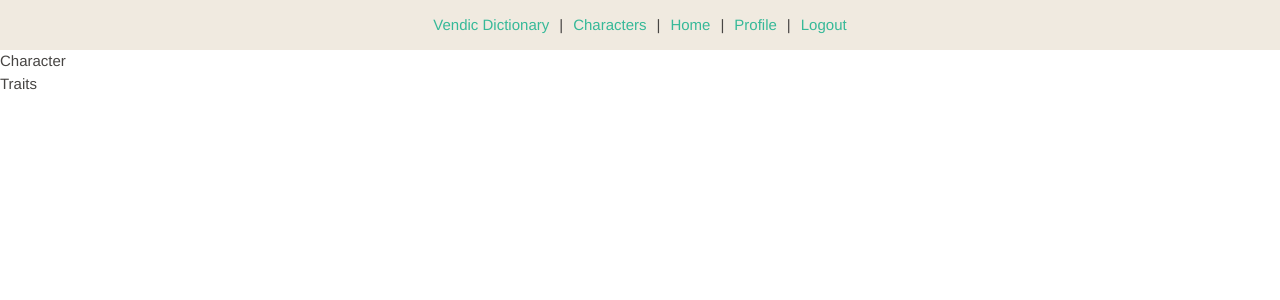
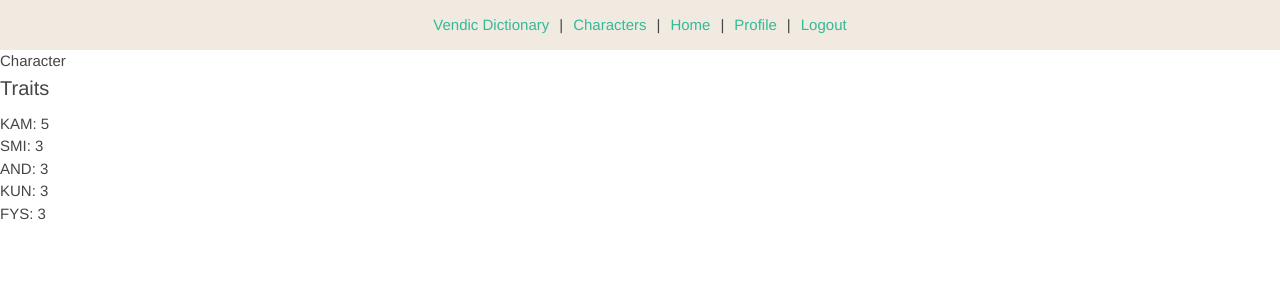
Before and after one commit to louiebergendal/scroll-keeper, a Vue app: page /users/1/characters in a window 1280 px wide. Shown: the top 300 px of the page. Built offline with nearby package versions, Linux system fonts and the light colour scheme; no server answers; sample sign-in values are in the browser's storage.

Commit message:
character traits

```diff
--- /dev/null
+++ b/src/components/LevelLadder.vue
@@ -0,0 +1,16 @@
+<template>
+</template>
+
+<script>
+	import { VilleVakt } from '../mocks/mockCharacterHistory';
+	import { flattenCharacter } from '../utilities/characterFlattener';
+
+	export default {
+		props: ['characterHistory'],
+		setup(props) {
+
+		}
+	}
+</script>
+
+<style></style>
--- /dev/null
+++ b/src/components/Trait.vue
@@ -0,0 +1,13 @@
+<template>
+	<div>{{ trait.shortName }}: {{ traitValue }}</div>
+</template>
+
+<script>
+	export default {
+		props: ["trait", "traitValue"],
+		setup(props) {
+		}
+	}
+</script>
+
+<style></style>
--- a/src/components/Traits.vue
+++ b/src/components/Traits.vue
@@ -1,15 +1,29 @@
 <template>
-  <div class="traits">Traits</div>
+  <h2 class="traits">Traits</h2>
+  <Trait :trait="this.traits.battle" :traitValue="traitValues.battle"/>
+  <Trait :trait="this.traits.agility" :traitValue="traitValues.agility"/>
+	<Trait :trait="this.traits.spirit" :traitValue="traitValues.spirit"/>
+	<Trait :trait="this.traits.knowledge" :traitValue="traitValues.knowledge"/>
+	<Trait :trait="this.traits.physique" :traitValue="traitValues.physique"/>
 </template>
 
 <script>
   import { ref as vRef } from "vue";
+  import Trait from '../components/Trait.vue';
+	import experienceTable from '../rules/experienceTable.js';
+	import { traits } from '../rules/traits.js'
+
   import {
     ref as fbRef,
     getDatabase,
   } from "firebase/database";
 
   export default {
+    props: ["traitValues"],
+		components: {
+			experienceTable,
+      Trait
+    },
     setup() {
       const db = getDatabase();
 
@@ -19,36 +33,13 @@ export default {
       const knowledge = vRef(0);
       const physique = vRef(0);
 
-    const traitNames = {
-      battle: {
-        longName: 'Kamp',
-        shortName: 'KAM'
-      },
-      agility: {
-        longName: 'Smidighet',
-        shortName: 'SMI'
-      },
-      spirit: {
-        longName: 'Andlighet',
-        shortName: 'AND'
-      },
-      knowledge: {
-        longName: 'Kunskap',
-        shortName: 'KUN'
-      },
-      physique: {
-        longName: 'Fysik',
-        shortName: 'FYS'
-      }
-    };
-    console.log("does this load?");
       return {
         battle,
         agility,
         spirit,
         knowledge,
         physique,
-      traitNames
+        traits
       }
     },
   }
--- /dev/null
+++ b/src/mocks/mockCharacterHistory.js
@@ -0,0 +1,55 @@
+
+// Bonus type saved to db for comparison if rules are updated
+
+const VilleVakt = {
+	metadata: {
+		currentLevel: 4
+	},
+	history: {
+		1: {
+			bonusType: "talent",
+			choice: "background"
+		},
+		2: {
+			bonusType: "trait",
+			choice: "battle"
+		},
+		3: {
+			bonusType: "skill",
+			choice: ""
+		},
+		4: {
+			bonusType: "trait",
+			choice: "battle"
+		},
+		5: {
+			bonusType: "fate",
+			choice: ""
+		},
+		6: {
+			bonusType: "trait",
+			choice: "physique"
+		},
+		7: {
+			bonusType: "competence",
+			choice: ""
+		},
+		8: {
+			bonusType: "trait",
+			choice: "physique"
+		},
+		9: {
+			bonusType: "skill",
+			choice: ""
+		},
+		10: {
+			bonusType: "trait",
+			choice: "agility"
+		}
+	}
+}
+
+
+export {
+    VilleVakt
+}
--- /dev/null
+++ b/src/rules/experienceTable.js
@@ -0,0 +1,34 @@
+const experienceTable = {
+	1: {
+		bonus: 'talent'
+	},
+	2: {
+		bonus: 'trait'
+	},
+	3: {
+		bonus: 'skill'
+	},
+	4: {
+		bonus: 'trait'
+	},
+	5: {
+		bonus: 'fate'
+	},
+	6: {
+		bonus: 'trait'
+	},
+	7: {
+		bonus: 'competence'
+	},
+	8: {
+		bonus: 'trait'
+	},
+	9: {
+		bonus: 'skill'
+	},
+	10: {
+		bonus: 'trait'
+	}
+}
+
+export default experienceTable;
--- /dev/null
+++ b/src/rules/traits.js
@@ -0,0 +1,24 @@
+export const traits = {
+	battle: {
+		longName: 'Kamp',
+		shortName: 'KAM'
+	},
+	agility: {
+		longName: 'Smidighet',
+		shortName: 'SMI'
+	},
+	spirit: {
+		longName: 'Andlighet',
+		shortName: 'AND'
+	},
+	knowledge: {
+		longName: 'Kunskap',
+		shortName: 'KUN'
+	},
+	physique: {
+		longName: 'Fysik',
+		shortName: 'FYS'
+	}
+}
+
+export const baseValue = 3
--- /dev/null
+++ b/src/utilities/characterFlattener.js
@@ -0,0 +1,33 @@
+import {traits, baseValue} from '../rules/traits'
+
+const flattenCharacter = (characterHistory) => {
+	const levelHistory = characterHistory.history
+	const levelHistoryKeys = Object.keys(levelHistory)
+
+	let flatCharacter = {
+		traits: {
+			battle: baseValue,
+			agility: baseValue,
+			spirit: baseValue,
+			knowledge: baseValue,
+			physique: baseValue
+		},
+	}
+
+	// one-index because level starts at one
+	for (let i = 1; i <= characterHistory.metadata.currentLevel; i++) {
+		const chosenBonus = levelHistory[i].choice
+
+		for (const trait in traits) {
+			if (trait === chosenBonus) {
+				flatCharacter.traits[chosenBonus]++
+			}
+		}
+	}
+	console.log('flatCharacter: ', flatCharacter)
+	return flatCharacter
+}
+
+export {
+	flattenCharacter
+}
--- a/src/views/Character.vue
+++ b/src/views/Character.vue
@@ -1,14 +1,26 @@
 <template>
 	<div class="character">Character</div>
-	{{ this.$route.params.userUid }}
-	<Traits />
+
+	<Traits :traitValues="this.character.traits" />
+	<LevelLadder />
 </template>
 
 <script>
 	import Traits from '../components/Traits.vue';
+	import LevelLadder from '../components/LevelLadder.vue';
+	import { VilleVakt } from '../mocks/mockCharacterHistory';
+	import { flattenCharacter } from '../utilities/characterFlattener';
+
 	export default {
 		components: {
-    Traits
+			Traits,
+			LevelLadder
+		},
+		setup() {
+			const character = flattenCharacter(VilleVakt)
+			return {
+				character
+			}
 		}
 	}
 </script>
```
Also changed, not shown: src/rules/traits.ts (deleted, +0 -31 lines). Lines whose indentation alone changed are shown as unchanged.
